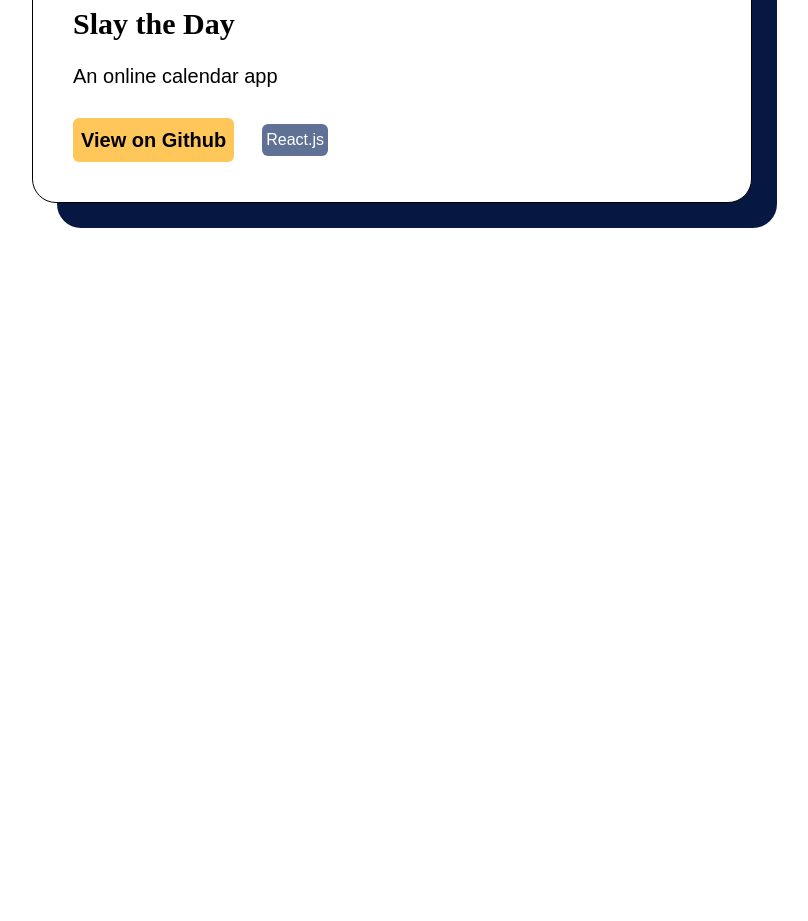
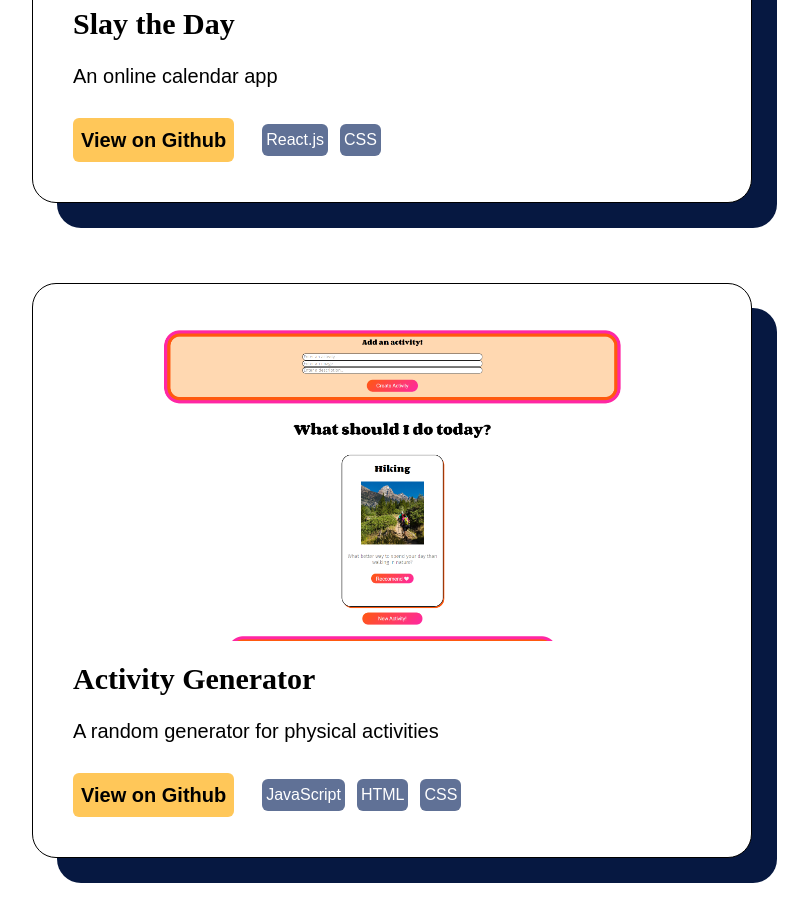
Before and after one commit to hawheeler96/my-portfolio, a React (Create React App) app: page /projects in a window 1280 px wide. Shown: the part 2780-3701 px from the top of the page, without its empty margins (248-1056 px from the left). Before the commit the page ends 3127 px from the top, so only its background shows below. Built offline with nearby package versions, Linux system fonts and the light colour scheme.

Commit message:
adds activity generator to projects

```diff
--- a/src/components/Projects.js
+++ b/src/components/Projects.js
@@ -2,6 +2,7 @@ import tavernPage from "../images/tavern_page.png";
 import onMyPlate from "../images/on_my_plate_page.png"
 import grimReapersTower from "../images/grim_reapers_tower.png"
 import slayTheDay from "../images/slaytheday.png"
+import activityGenerator from "../images/activity_generator.png"
 import { motion } from "framer-motion";
 
 function Projects() {
@@ -185,7 +186,7 @@ function Projects() {
             },
           }}
           transition={{ duration: 0.5, delay: 0 }}
-          className="border shadow-xl shadow-midnight bg-white rounded-3xl p-10 m-10 mb-36 dark:bg-midnight dark:shadow-white"
+          className="border shadow-xl shadow-midnight bg-white rounded-3xl p-10 m-10 dark:bg-midnight dark:shadow-white"
         >
           <div>
             <img
@@ -210,6 +211,55 @@ function Projects() {
                 <div className="bg-glaucous rounded-md p-1 font-quicksand ms-3 text-white">
                   <p>React.js</p>
                 </div>
+                <div className="bg-glaucous rounded-md p-1 font-quicksand ms-3 text-white">
+                  <p>CSS</p>
+                </div>
+              </div>
+            </div>
+          </div>
+        </motion.div>
+        <motion.div
+          initial={{ y: "10px", opacity: 0 }}
+          animate={{ y: 0, opacity: 1 }}
+          exit={{
+            y: "10px",
+            opacity: 0,
+            transition: {
+              duration: 0.5,
+            },
+          }}
+          transition={{ duration: 0.5, delay: 0 }}
+          className="border shadow-xl shadow-midnight bg-white rounded-3xl p-10 m-10 mb-36 dark:bg-midnight dark:shadow-white"
+        >
+          <div>
+            <img
+              src={activityGenerator}
+              alt="an image of a homepage containing 4 characters"
+              className="rounded-xl object-scale-down"
+            />
+            <h1 className="text-3xl font-bold font-yeseva mt-5">
+              Activity Generator
+            </h1>
+            <p className="font-medium text-xl mt-5 mb-7 font-quicksand">
+              A random generator for physical activities
+            </p>
+            <div className="flex items-center">
+              <a
+                href="https://github.com/hawheeler96/activity-generator"
+                className="bg-xanthous text-xl font-quicksand font-bold p-2 rounded-md transition-colors ease-in-out delay-50 hover:bg-rose hover:text-soft-white dark:text-midnight dark:hover:text-white"
+              >
+                View on Github
+              </a>
+              <div className="hidden md:flex ms-3 p-1 justify-end">
+                <div className="bg-glaucous rounded-md p-1 font-quicksand ms-3 text-white">
+                  <p>JavaScript</p>
+                </div>
+                <div className="bg-glaucous rounded-md p-1 font-quicksand ms-3 text-white">
+                  <p>HTML</p>
+                </div>
+                <div className="bg-glaucous rounded-md p-1 font-quicksand ms-3 text-white">
+                  <p>CSS</p>
+                </div>
               </div>
             </div>
           </div>
```
Also changed, not shown: src/images/activity_generator.png (added).
